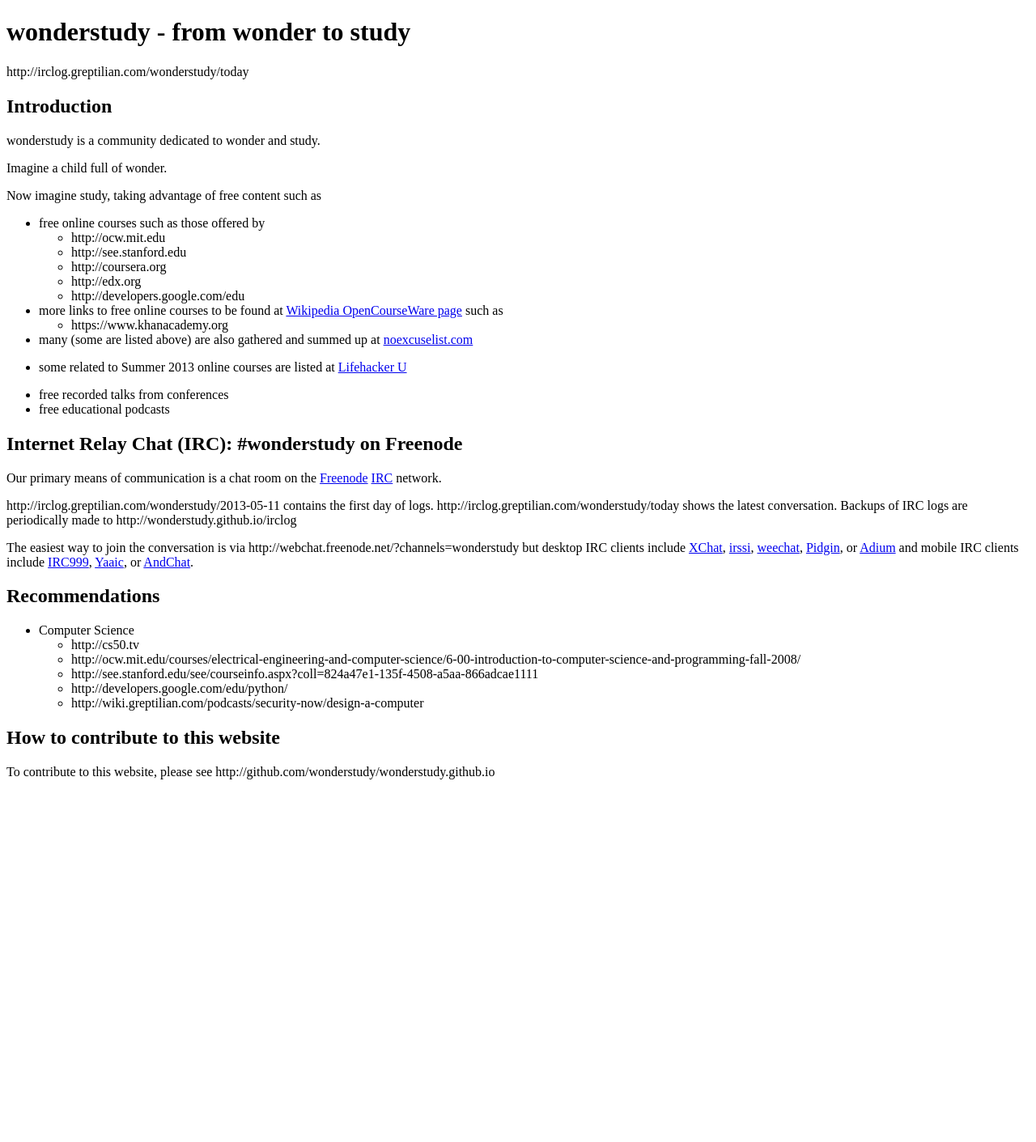
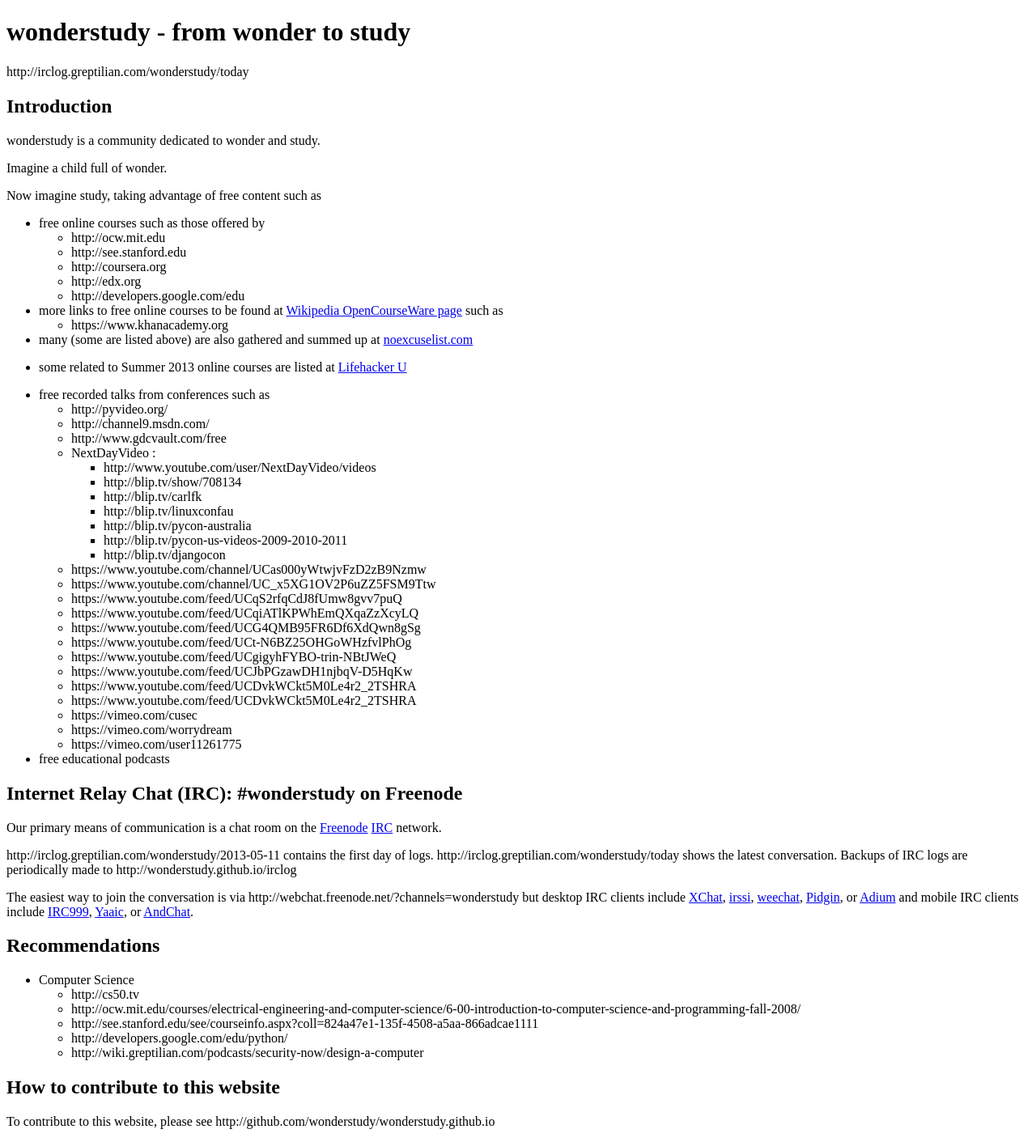
Before and after one commit to wonderstudy/wonderstudy.github.io, a Jekyll site: the page built from index.md, in a window 1280 px wide. Shown: the whole page at 81% size. Built offline with Jekyll 4.4.1, drawn with Linux system fonts in a browser that asks for light colours; Markdown is read by kramdown in place of the engine named in the settings; before the commit the page ends 979 px from its top, so only the background shows below that.

Commit message:
Update index.md with new conferences recorded talks or podcasts

```diff
--- a/index.md
+++ b/index.md
@@ -24,7 +24,31 @@ Now imagine study, taking advantage of free content such as
 - many (some are listed above) are also gathered and summed up at [noexcuselist.com](http://www.noexcuselist.com/everything)
 - some related to Summer 2013 online courses are listed at [Lifehacker U](http://lifehacker.com/plan-your-free-online-education-at-lifehacker-u-summer-506542454)
 
-- free recorded talks from conferences
+- free recorded talks from conferences such as
+    - http://pyvideo.org/
+    - http://channel9.msdn.com/
+    - http://www.gdcvault.com/free
+    - NextDayVideo :
+        - http://www.youtube.com/user/NextDayVideo/videos
+        - http://blip.tv/show/708134
+        - http://blip.tv/carlfk
+        - http://blip.tv/linuxconfau
+        - http://blip.tv/pycon-australia
+        - http://blip.tv/pycon-us-videos-2009-2010-2011
+        - http://blip.tv/djangocon
+    - https://www.youtube.com/channel/UCas000yWtwjvFzD2zB9Nzmw
+    - https://www.youtube.com/channel/UC_x5XG1OV2P6uZZ5FSM9Ttw
+    - https://www.youtube.com/feed/UCqS2rfqCdJ8fUmw8gvv7puQ
+    - https://www.youtube.com/feed/UCqiATlKPWhEmQXqaZzXcyLQ
+    - https://www.youtube.com/feed/UCG4QMB95FR6Df6XdQwn8gSg
+    - https://www.youtube.com/feed/UCt-N6BZ25OHGoWHzfvlPhOg
+    - https://www.youtube.com/feed/UCgigyhFYBO-trin-NBtJWeQ
+    - https://www.youtube.com/feed/UCJbPGzawDH1njbqV-D5HqKw
+    - https://www.youtube.com/feed/UCDvkWCkt5M0Le4r2_2TSHRA
+    - https://www.youtube.com/feed/UCDvkWCkt5M0Le4r2_2TSHRA
+    - https://vimeo.com/cusec
+    - https://vimeo.com/worrydream
+    - https://vimeo.com/user11261775
 - free educational podcasts
 
 ## Internet Relay Chat (IRC): #wonderstudy on Freenode
```
